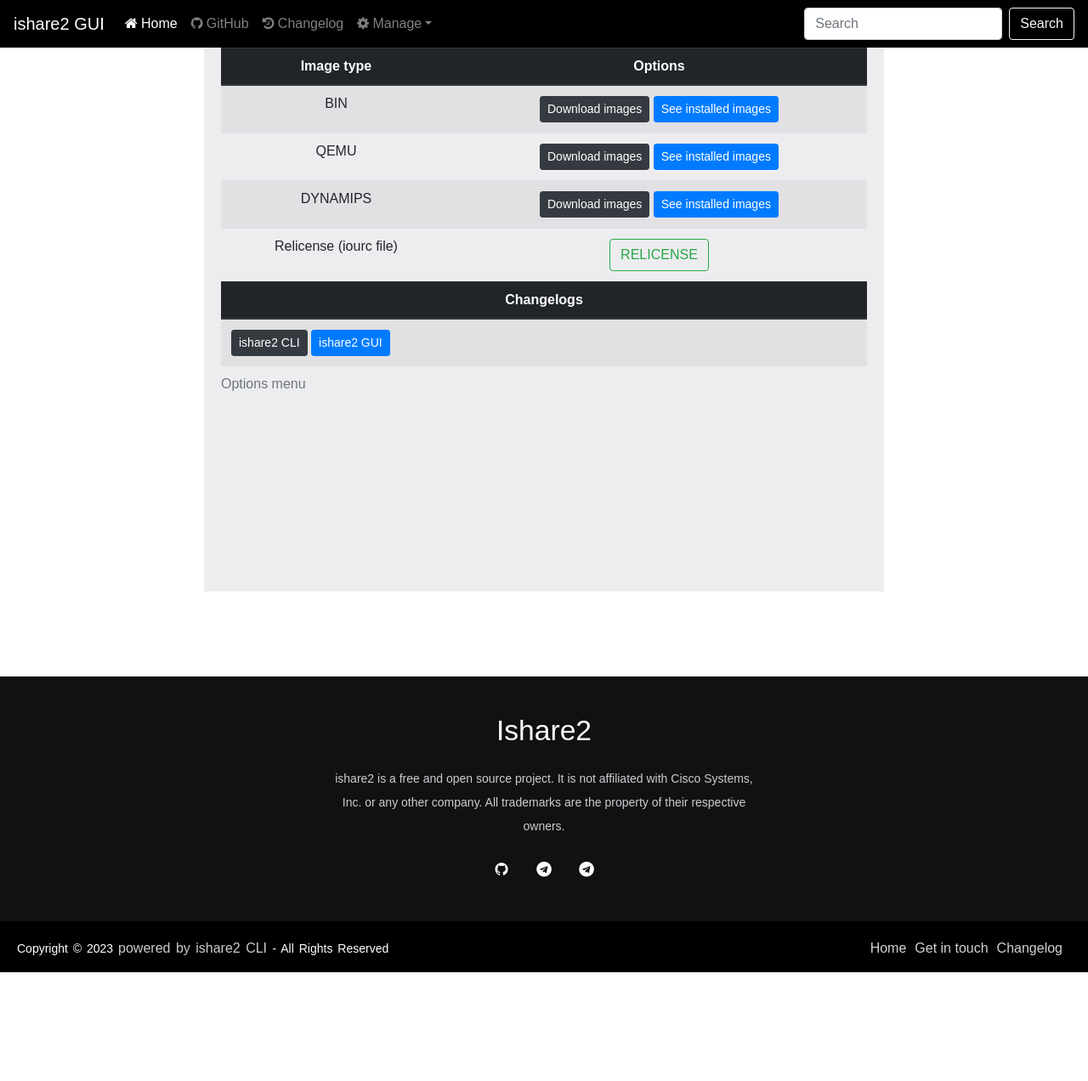
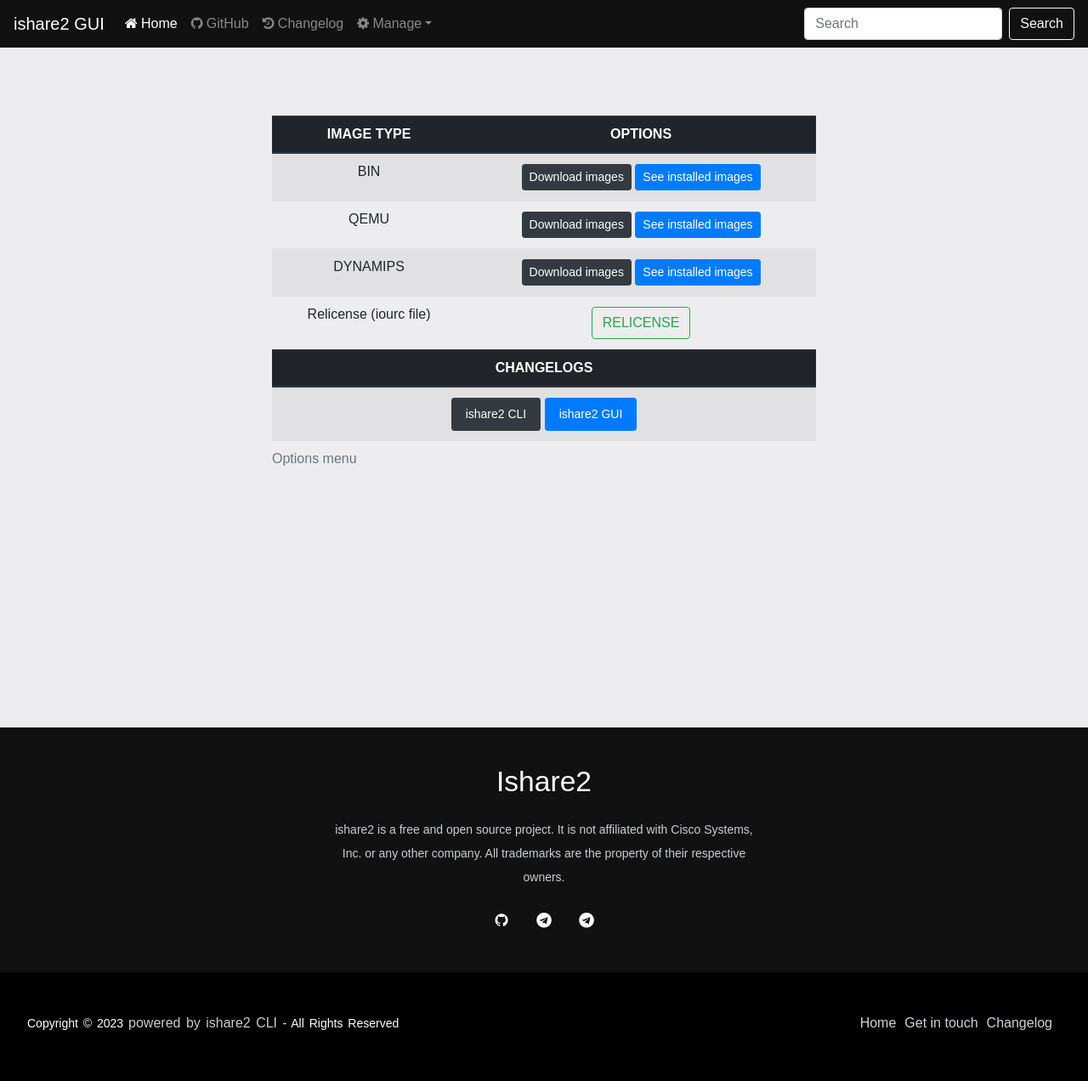
Before and after one commit to ishare2-org/ishare2-web-gui, a FastAPI app: page / in a window 1280 px wide. Shown: the whole page at 85% size. Before the commit the page ends 1144 px from the top, so only its background shows below. Run offline with FastAPI, Linux system fonts and the light colour scheme; data that the repository does not hold is empty; some libraries are stand-ins or nearby versions.

Commit message:
New table styles. Removed old styles

```diff
--- a/web_app/static/styles/styles.css
+++ b/web_app/static/styles/styles.css
@@ -17,11 +17,19 @@ h1 {
   color: #009879;
 }
 
+table {
+  width: 100%;
+}
+
+th {
+  text-transform: uppercase;
+}
+
 main {
   margin: 0 auto;
-  max-width: 800px;
+  min-width: 100%;
   padding: 0 20px;
-  min-height: 80vh;
+  min-height: 100%;
 }
 
 footer {
@@ -33,7 +41,6 @@ footer {
   width: 100vw;
   padding-top: 40px;
   color: #fff;
-  margin-top: 100px;
 }
 
 .footer-content {
@@ -42,6 +49,7 @@ footer {
   justify-content: center;
   flex-direction: column;
   text-align: center;
+  padding: 0 2.2rem;
 }
 
 .footer-content h3 {
@@ -90,8 +98,7 @@ footer {
 .footer-bottom {
   background: #000;
   width: 100vw;
-  padding: 20px;
-  padding-bottom: 40px;
+  padding: 3rem 2rem 5rem;
   text-align: center;
 }
 
@@ -228,5 +195,20 @@ footer {
   vertical-align: top;
 }
 .bg-black {
-  background-color: #000;
+  background-color: #111;
 }
+
+.table-container {
+  display: table;
+  width: 50vw;
+  margin: 5rem auto;
+}
+.changelogs {
+  display: table-cell;
+  vertical-align: middle;
+  text-align: center;
+  color: #fff;
+}
+.changelogs a {
+  padding: 0.5rem 1rem;
+}
```
Also changed, not shown: other parts of web_app/static/styles/styles.css (+1 -41 lines).
